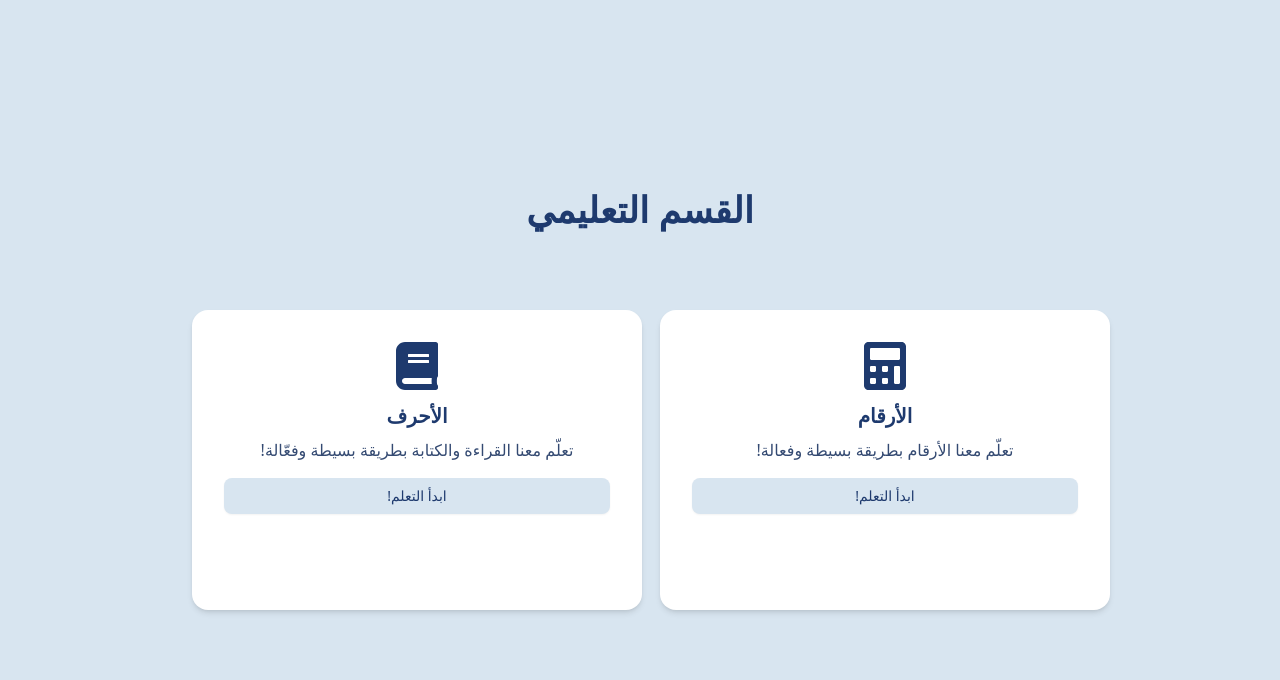
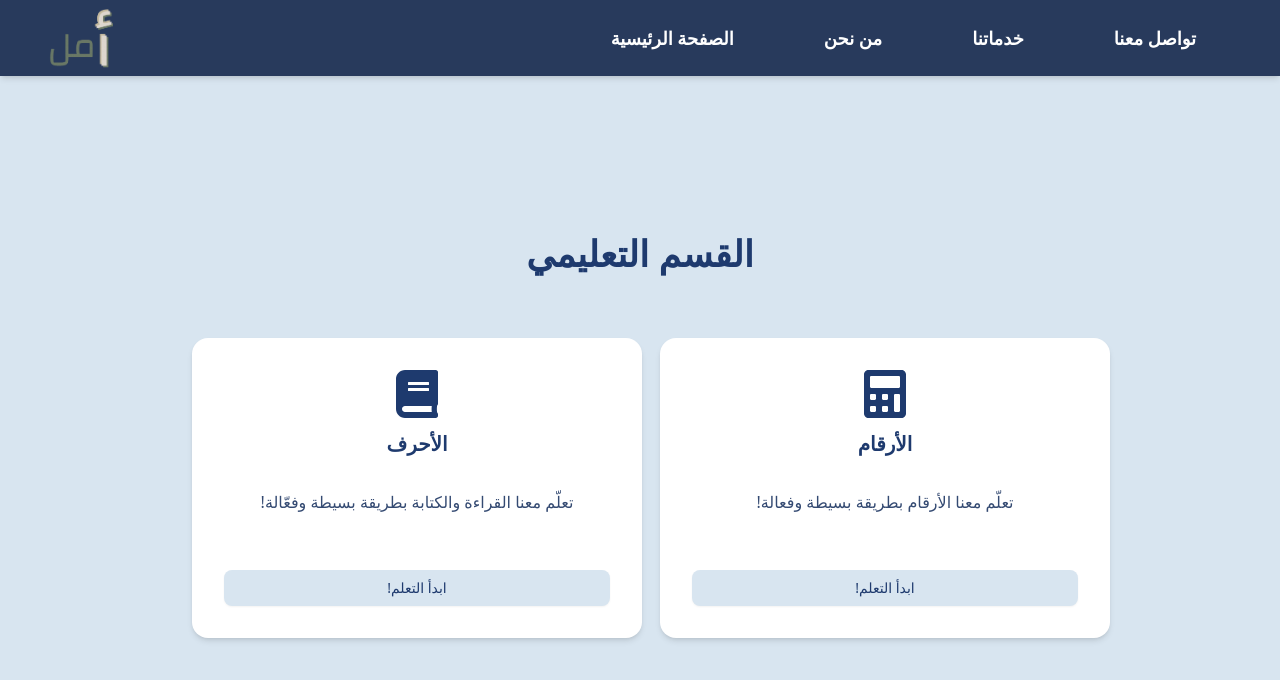
Before and after one commit to eyadai19/amal, a Next.js app: page /literacy in a window 1280 px wide. Shown: the top 680 px of the page. Built offline with nearby package versions, Linux system fonts and the light colour scheme.

Commit message:
literacy page
صفحة القسم التعليمي
اختيار بين الارقام والاحرف متل ما اتفقنا من قبل

```diff
--- a/src/components/literacy.tsx
+++ b/src/components/literacy.tsx
@@ -8,26 +8,62 @@ export default function LiteracyPage() {
   const router = useRouter();
 
   return (
-    <div className="min-h-screen bg-[#D8E5F0] p-6 flex flex-col items-center justify-center">
+    <div className="min-h-screen bg-[#D8E5F0] p-6 flex flex-col items-center justify-center pt-24">
+      <nav className="fixed top-0 left-0 z-50 w-full bg-[#283a5c] py-1 text-white shadow-md">
+        <div className="container mx-auto flex items-center justify-between px-6">
+          <img
+            src="../image/authImage/LOGO.png"
+            alt="أمل Logo"
+            className="h-17 w-28 object-contain"
+          />
+          <ul className="flex space-x-22.5">
+            <li>
+              <a href="/home" className="text-lg font-semibold transition duration-300 hover:text-[#D8E5F0]">
+                الصفحة الرئيسية
+              </a>
+            </li>
+            <li>
+              <a href="/home#about" className="text-lg font-semibold transition duration-300 hover:text-[#D8E5F0]">
+                من نحن
+              </a>
+            </li>
+            <li>
+              <a href="/home#services" className="text-lg font-semibold transition duration-300 hover:text-[#D8E5F0]">
+                خدماتنا
+              </a>
+            </li>
+            <li>
+              <a href="/home#contact" className="text-lg font-semibold transition duration-300 hover:text-[#D8E5F0] mr-15">
+                تواصل معنا
+              </a>
+            </li>
+          </ul>
+        </div>
+      </nav>
+
       <motion.h1
-        className="text-4xl font-bold text-center text-[#1E3A6E] mb-70"
+        className="text-4xl font-bold text-center text-[#1E3A6E] mb-16"
         initial={{ opacity: 0, y: -50 }}
         animate={{ opacity: 1, y: 0 }}
       >
         القسم التعليمي
       </motion.h1>
 
-      <div className="grid grid-cols-1 sm:grid-cols-2 gap-10 justify-center w-full max-w-4xl mt-[-200px]">
-
+      <div className="grid grid-cols-1 sm:grid-cols-2 gap-10 justify-center w-full max-w-4xl">
         <motion.div
-          className="bg-white p-8 rounded-2xl shadow-md text-center w-full h-[300px] md:w-[350px] lg:w-[400px] xl:w-[450px]"
+          className="bg-white p-8 rounded-2xl shadow-md text-center w-full h-[300px] md:w-[350px] lg:w-[400px] xl:w-[450px] flex flex-col items-center"
+          initial={{ opacity: 0, y: 50 }}
+          animate={{ opacity: 1, y: 0 }}
+          transition={{ duration: 0.6 }}
           whileHover={{ scale: 1.05 }}
         >
           <FaBook className="text-[#1E3A6E] text-5xl mx-auto mb-3" />
-          <h2 className="text-xl text-[#1E3A6E] font-semibold mb-2">الأحرف</h2>
-          <p className="text-[#344A72FF] mb-4">!تعلّم معنا القراءة والكتابة بطريقة بسيطة وفعّالة</p>
+          <h2 className="text-xl text-[#1E3A6E] font-semibold">الأحرف</h2>
+          <div className="flex-grow flex items-center justify-center">
+            <p className="text-[#344A72FF]">!تعلّم معنا القراءة والكتابة بطريقة بسيطة وفعّالة</p>
+          </div>
           <Button
-            className="bg-[#D8E5F0] text-[#1E3A6E] hover:bg-[#3f5680] hover:text-[#D8E5F0] w-full"
+            className="bg-[#D8E5F0] text-[#1E3A6E] hover:bg-[#3f5680] hover:text-[#D8E5F0] w-full mt-6"
             onClick={() => router.push("/letters")}
           >
             !ابدأ التعلم
@@ -35,14 +71,19 @@ export default function LiteracyPage() {
         </motion.div>
 
         <motion.div
-          className="bg-white p-8 rounded-2xl shadow-md text-center w-full h-[300px] md:w-[350px] lg:w-[400px] xl:w-[450px]"
+          className="bg-white p-8 rounded-2xl shadow-md text-center w-full h-[300px] md:w-[350px] lg:w-[400px] xl:w-[450px] flex flex-col items-center"
+          initial={{ opacity: 0, y: 50 }}
+          animate={{ opacity: 1, y: 0 }}
+          transition={{ duration: 0.6 }}
           whileHover={{ scale: 1.05 }}
         >
           <FaCalculator className="text-[#1E3A6E] text-5xl mx-auto mb-3" />
-          <h2 className="text-xl text-[#1E3A6E] font-semibold mb-2">الأرقام</h2>
-          <p className="text-[#344A72FF] mb-4">!تعلّم معنا الأرقام بطريقة بسيطة وفعالة</p>
+          <h2 className="text-xl text-[#1E3A6E] font-semibold">الأرقام</h2>
+          <div className="flex-grow flex items-center justify-center">
+            <p className="text-[#344A72FF]">!تعلّم معنا الأرقام بطريقة بسيطة وفعالة</p>
+          </div>
           <Button
-            className="bg-[#D8E5F0] text-[#1E3A6E] hover:bg-[#3f5680] hover:text-[#D8E5F0] w-full"
+            className="bg-[#D8E5F0] text-[#1E3A6E] hover:bg-[#3f5680] hover:text-[#D8E5F0] w-full mt-6"
             onClick={() => router.push("/numbers")}
           >
             !ابدأ التعلم
```
